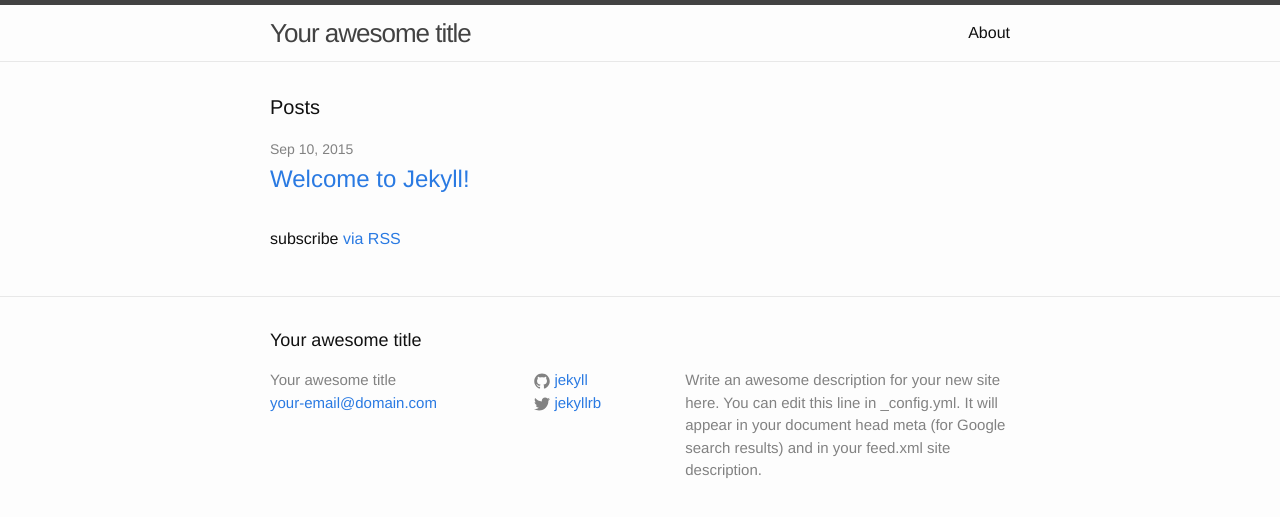
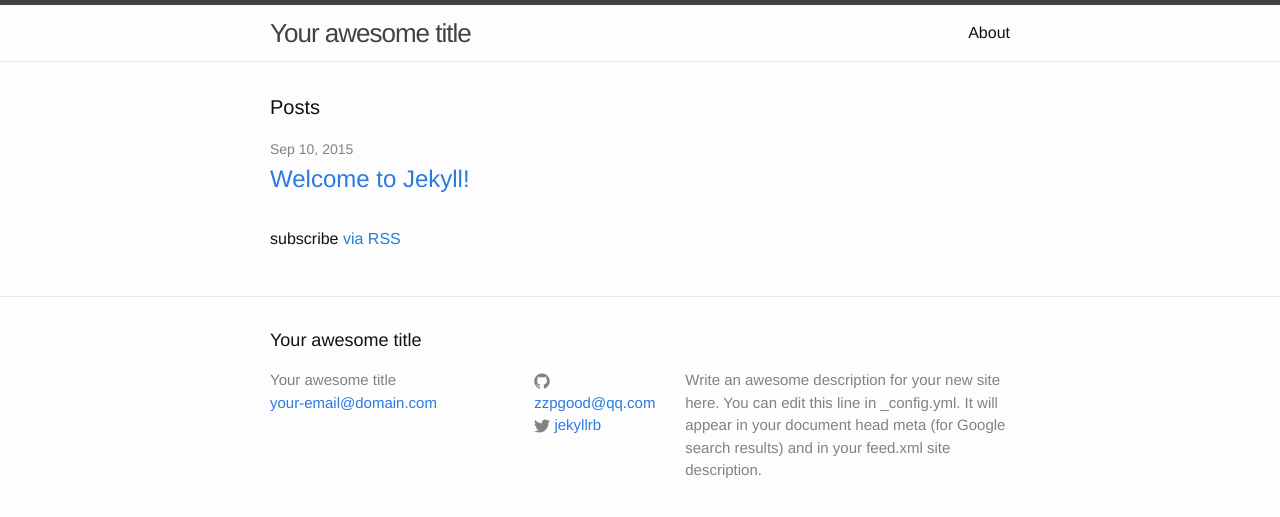
Before and after one commit to alvazhang/School, a Jekyll site: the page built from index.html, in a window 1280 px wide. Shown: the top 517 px of the page. Built offline with Jekyll 4.4.1, drawn with Linux system fonts in a browser that asks for light colours.

Commit message:
update
update

```diff
--- a/_config.yml
+++ b/_config.yml
@@ -5,10 +5,10 @@
   Write an awesome description for your new site here. You can edit this
   line in _config.yml. It will appear in your document head meta (for
   Google search results) and in your feed.xml site description.
-baseurl: "" # the subpath of your site, e.g. /blog/
-url: "http://yourdomain.com" # the base hostname & protocol for your site
+baseurl: "/School"
+url: "http://alvazhang.com" # the base hostname & protocol for your site
 twitter_username: jekyllrb
-github_username:  jekyll
+github_username:  zzpgood@qq.com
 
 # Build settings
 markdown: kramdown
```
